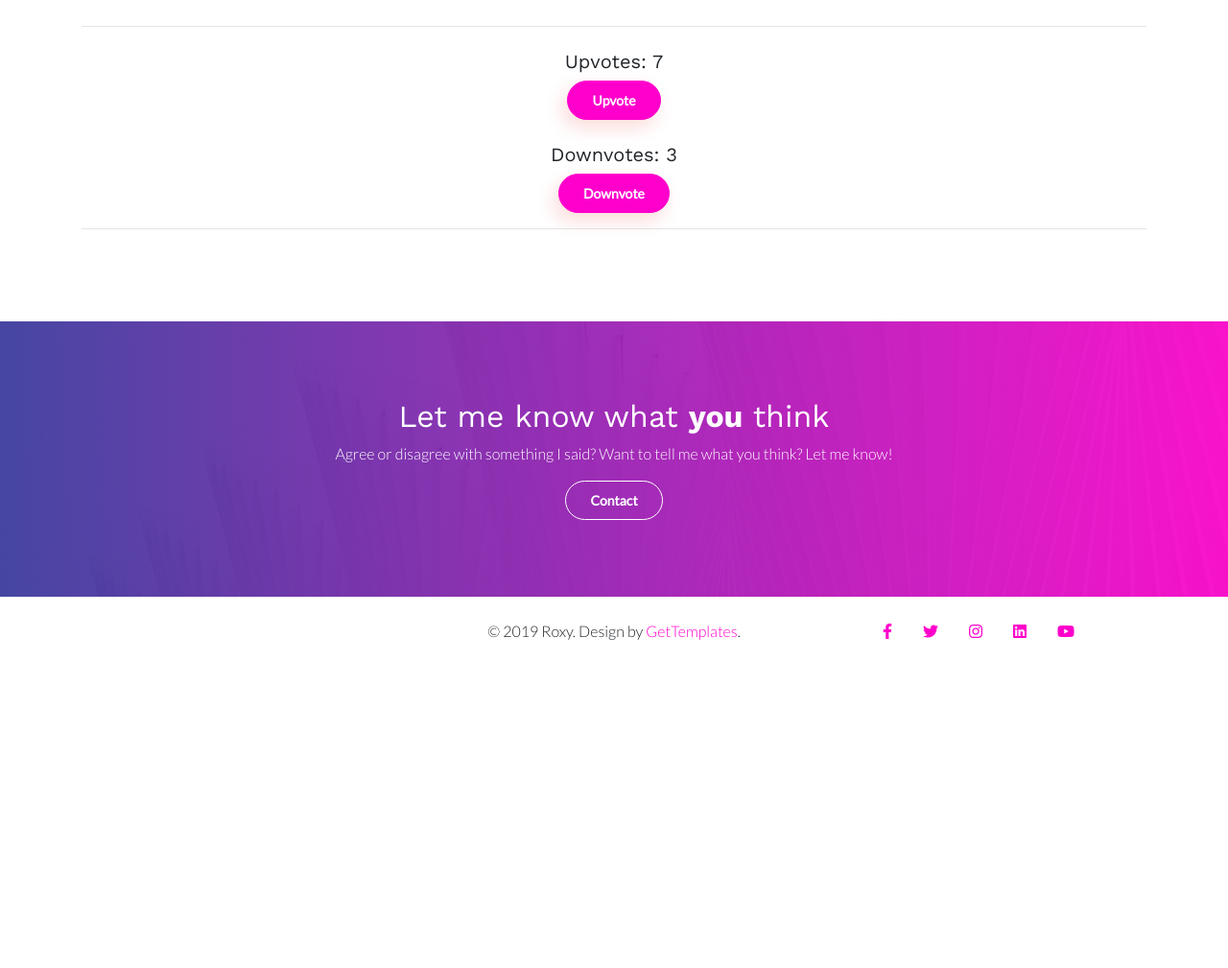
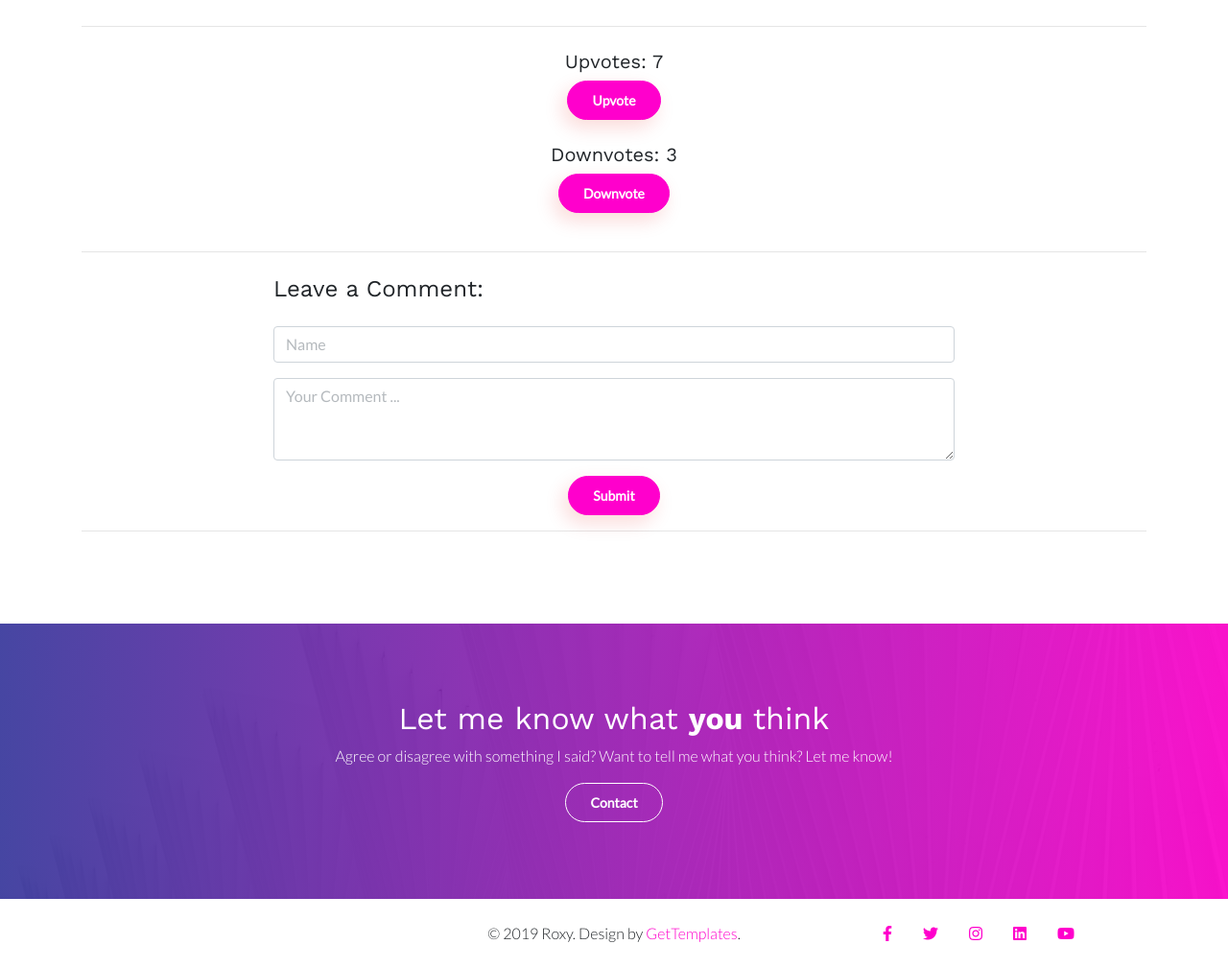
Before and after one commit to KevinWeiHadExtra/DjangoBlog, a Django app: page /blogs/1/ in a window 1280 px wide. Shown: the part 1432-2441 px from the top of the page at 96% size. Before the commit the page ends 2099 px from the top, so only its background shows below. Run offline with Django 5.2, Linux system fonts and the light colour scheme; data comes from the database, SQL or seed files in the repository; both versions use the stored data as it was after the commit; some libraries are stand-ins or nearby versions.

Commit message:
comment form
form

```diff
--- a/djangoblog/blog/templates/blog/single.html
+++ b/djangoblog/blog/templates/blog/single.html
@@ -144,16 +144,13 @@
 <section id="single-content" class="bg-white">
     <div class="container">
         <div class="section-content blog-content">
-
             <div class="row">
-                <!-- Single Content Holder -->
                 <div class="col-md-8 offset-md-2 mt-4">
                     <h4>{{blogpost.topic}}</h4>
                     <img class="float-left" width="320px" src="{{blogpost.image.url}}" alt="">
                     <h3>{{blogpost.description}}</h3>
                     <p>{{blogpost.body}}</p>
                 </div>
-                <!-- End of Contact Form Holder -->
             </div>
             <hr>
             <div class="col-md-8 offset-md-2 mt-4 text-center">
@@ -168,9 +165,33 @@
                     <h5>Downvotes: {{blogpost.rating.downvote}}</h5>
                     <button class="btn btn-primary btn-shadow btn-lg" type="submit" name="submit">Downvote</button>
                 </form>
+                <br>
             </div>
             <hr>
-
+            <div>
+                <div class="  mt-4">
+                    <div class="col-md-8 offset-md-2 contact-form-holder mt-4" data-aos="fade-up">
+                        <form method="post" name="contact-me" action="{% url 'submit' %}">
+                            {% csrf_token %}
+                            <div class="row">
+                                <div class="col-md-12 form-group">
+                                    <h4>Leave a Comment:</h4>
+                                </div>
+                                <div class="col-md-12 form-group">
+                                    <input type="text" class="form-control" id="name" name="name" placeholder="Name">
+                                </div>
+                                <div class="col-md-12 form-group">
+                                    <textarea class="form-control" id="comment" name="comment" rows="3" placeholder="Your Comment ..."></textarea>
+                                </div>
+                                <div class="col-md-12 text-center">
+                                    <button class="btn btn-primary btn-shadow btn-lg" type="submit" name="submit">Submit</button>
+                                </div>
+                            </div>
+                        </form>
+                    </div>
+                </div>
+            </div>
+            <hr>
         </div>
     </div>
 </section>
```
Also changed, not shown: djangoblog/db.sqlite3.
